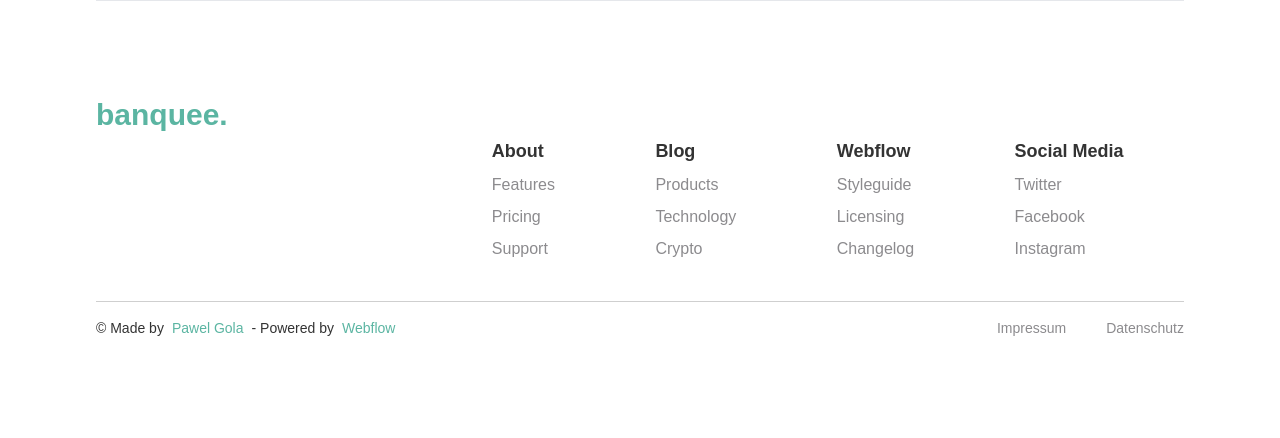
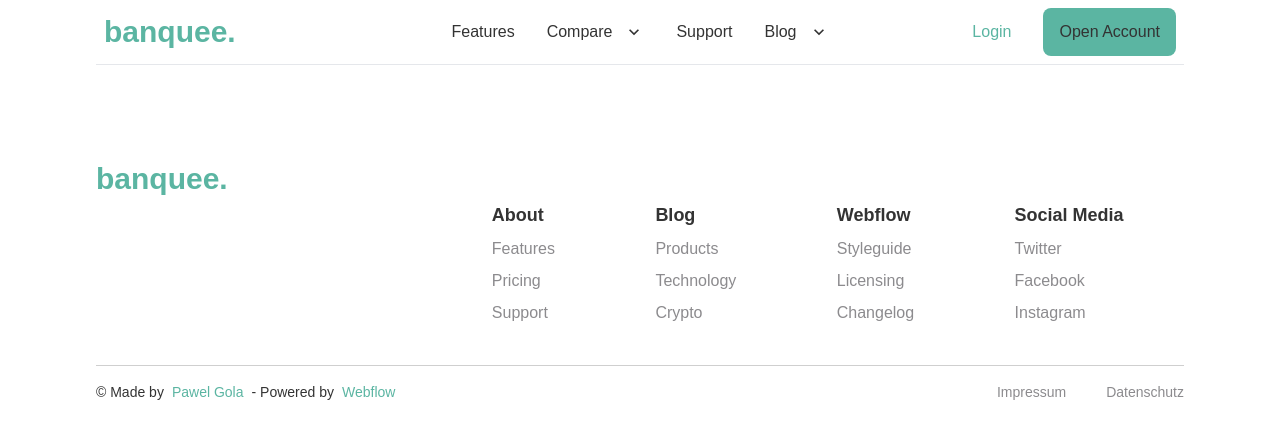
Before and after one commit to alamindjp/banquee, a React (Create React App) app: page / in a window 1280 px wide. Shown: the top 438 px of the page. Built offline with nearby package versions, Linux system fonts and the light colour scheme.

Commit message:
add Navbar

```diff
--- a/src/App.js
+++ b/src/App.js
@@ -1,9 +1,11 @@
 import './App.css';
 import Footer from './Pages/Home/Components/Footer';
+import Header from './Pages/Home/Components/Header';
 
 function App() {
   return (
     <div className="App">
+      <Header/>
       <Footer/>
     </div>
   );
--- /dev/null
+++ b/src/Pages/Home/Components/Header.js
@@ -0,0 +1,62 @@
+import React from 'react';
+
+const Header = () => {
+    return (
+        <div className="navbar custom-container">
+            <div className="navbar-start">
+                <div className="dropdown">
+                    <label tabIndex={0} className="btn btn-ghost lg:hidden">
+                        <svg xmlns="http://www.w3.org/2000/svg" className="h-5 w-5" fill="none" viewBox="0 0 24 24" stroke="currentColor"><path strokeLinecap="round" strokeLinejoin="round" strokeWidth="2" d="M4 6h16M4 12h8m-8 6h16" /></svg>
+                    </label>
+                    <ul tabIndex={0} className="menu menu-compact dropdown-content mt-3 p-2 shadow bg-base-100 rounded-box w-52">
+                        <li><a>Item 1</a></li>
+                        <li tabIndex={0}>
+                            <a className="justify-between">
+                                Parent
+                                <svg className="fill-current" xmlns="http://www.w3.org/2000/svg" width="24" height="24" viewBox="0 0 24 24"><path d="M8.59,16.58L13.17,12L8.59,7.41L10,6L16,12L10,18L8.59,16.58Z" /></svg>
+                            </a>
+                            <ul className="p-2">
+                                <li><a>Submenu 1</a></li>
+                                <li><a>Submenu 2</a></li>
+                            </ul>
+                        </li>
+                        <li><a>Item 3</a></li>
+                    </ul>
+                </div>
+                <a className="font-bold text-3xl text-primary">banquee.</a>
+            </div>
+            <div className="navbar-center hidden lg:flex">
+                <ul className="menu menu-horizontal p-0">
+                    <li><a>Features</a></li>
+                    <li tabIndex={0}>
+                        <a>
+                            Compare
+                            <svg className="fill-current" xmlns="http://www.w3.org/2000/svg" width="20" height="20" viewBox="0 0 24 24"><path d="M7.41,8.58L12,13.17L16.59,8.58L18,10L12,16L6,10L7.41,8.58Z" /></svg>
+                        </a>
+                        <ul className="p-2">
+                            <li><a>Submenu 1</a></li>
+                            <li><a>Submenu 2</a></li>
+                        </ul>
+                    </li>
+                    <li><a>Support</a></li>
+                    <li tabIndex={0}>
+                        <a>
+                            Blog
+                            <svg className="fill-current" xmlns="http://www.w3.org/2000/svg" width="20" height="20" viewBox="0 0 24 24"><path d="M7.41,8.58L12,13.17L16.59,8.58L18,10L12,16L6,10L7.41,8.58Z" /></svg>
+                        </a>
+                        <ul className="p-2">
+                            <li><a>Submenu 1</a></li>
+                            <li><a>Submenu 2</a></li>
+                        </ul>
+                    </li>
+                </ul>
+            </div>
+            <div className="navbar-end">
+                <a className="text-primary cursor-pointer py-2">Login</a>
+                <a className="bg-primary py-3 px-4 rounded-lg cursor-pointer hover:bg-secondary hover:text-primary normal-case ml-8">Open Account</a>
+            </div>
+        </div>
+    );
+};
+
+export default Header;
```
Also changed, not shown: 1 other file (tests, documents, lock files or other folders).
